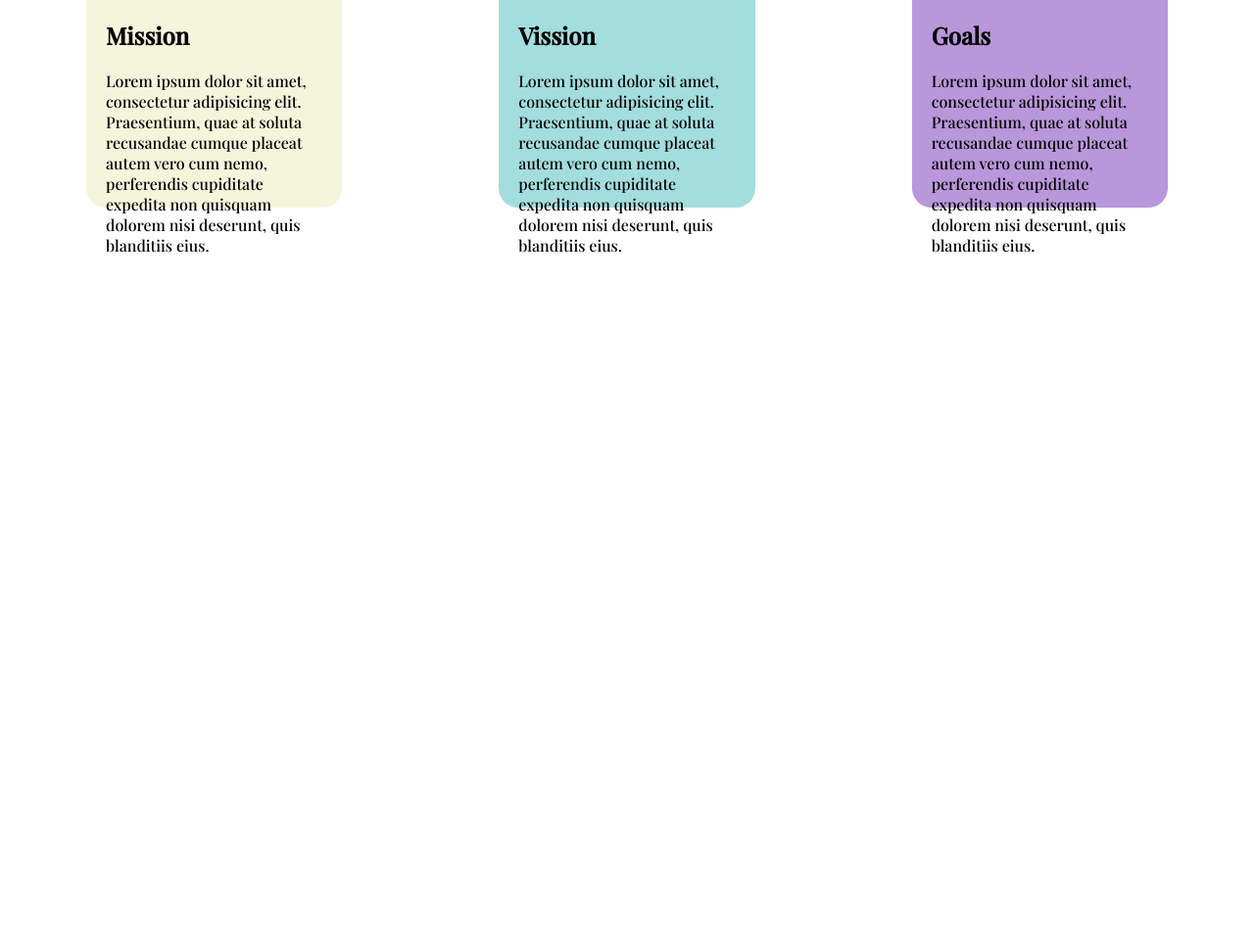
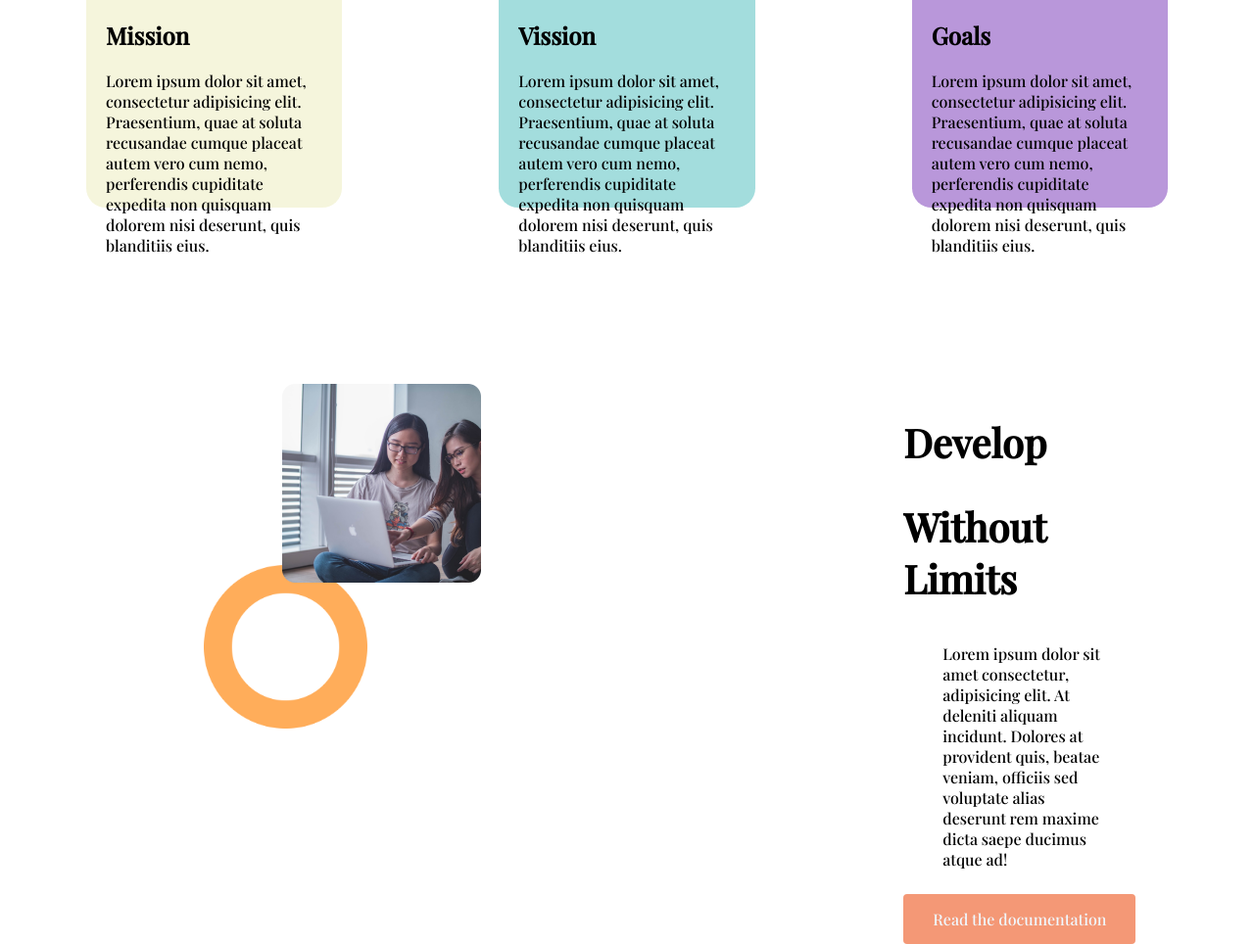
Before and after one commit to MrMicawberthechanger/Mission-2024, a plain HTML site: page index.html in a window 1280 px wide. Shown: the part 1078-2042 px from the top of the page at 98% size. Before the commit the page ends 1378 px from the top, so only its background shows below. Drawn offline with nearby package versions, Linux system fonts and the light colour scheme.

Commit message:
coding-cmpltd

```diff
--- a/index.html
+++ b/index.html
@@ -90,6 +90,24 @@
         </div>
     </section>
 
+    <section class="coding-part">
+        <div class="coding-div" id="coding-div-1">
+            <img style="width: 80%;" src="images/pictures/coding.png" alt="">
+
+        </div>
+        <div class="coding-div">
+            <h1 class="head-line">Develop</h1>
+            <h1 class="head-line">Without Limits</h1>
+            <p style="margin: 40px; ">Lorem ipsum dolor sit amet consectetur, adipisicing elit. At deleniti aliquam
+                incidunt. Dolores at
+                provident
+                quis, beatae veniam, officiis sed voluptate alias deserunt rem maxime dicta saepe ducimus atque ad!</p>
+            <a href="https://www.facebook.com/p/Rahat-Islam-Reaz-100008818125658/?locale=tr_TR" target="_blank"
+                class="Exp-btn">Read the documentation
+            </a>
+        </div>
+    </section>
+
 
 
 
--- a/style.css
+++ b/style.css
@@ -55,3 +55,23 @@ body {
     padding: 20px;
     border-radius: 20px;
 }
+
+.coding-part {
+    display: flex;
+}
+
+.coding-div {
+    width: 40% 60%;
+    margin-top: 80px;
+    margin-right: 100px;
+    margin-left: 200px;
+    padding: 20px 0px 0px 80px;
+
+}
+
+#coding-div-1 {
+    background-image: url(images/shapes/shape-1.png);
+    background-repeat: no-repeat;
+    background-size: 50%;
+    background-position-y: 50%;
+}
```
